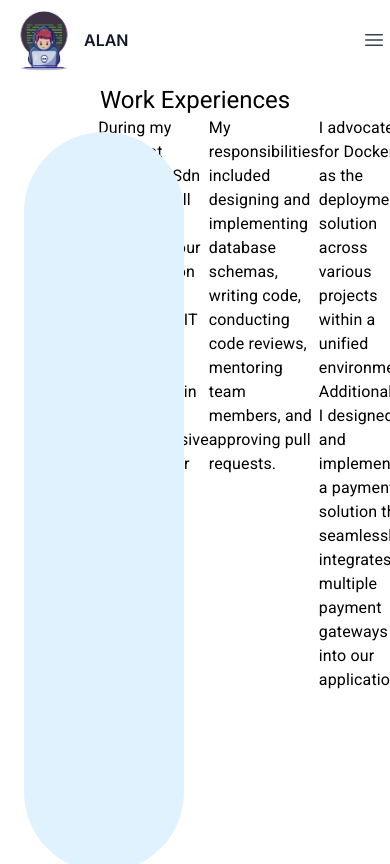
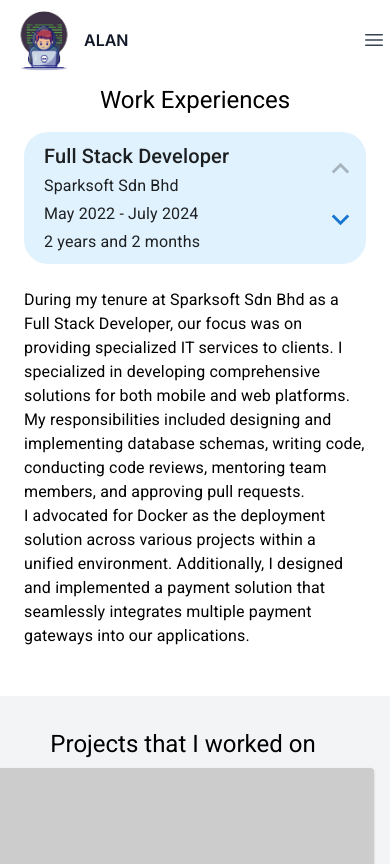
Before and after one commit to alanwsh/portfolio, a Next.js app: page /portfolio/experience in a window 390 px wide. Shown: the top 864 px of the page. Built offline with nearby package versions, Linux system fonts and the light colour scheme.

Commit message:
add responsiveness to experience page

```diff
--- a/src/app/portfolio/components/ProjectCard.tsx
+++ b/src/app/portfolio/components/ProjectCard.tsx
@@ -35,7 +35,7 @@ const Transition = React.forwardRef(function Transition(
 
 type ColorKey = "primary" | "alert" | "red";
 
-export default function ProjectCard({
+const ProjectCard: React.FC<Project> = ({
   name,
   title,
   subtitle,
@@ -45,9 +45,8 @@ export default function ProjectCard({
   categories,
   details,
   color = "primary",
-}: Project) {
+}) => {
   const [open, setOpen] = useState(false);
-
   const colorClasses = {
     primary: {
       text: "text-primary",
@@ -76,7 +75,13 @@ export default function ProjectCard({
   const { state, setState } = useAppContext();
 
   return (
-    <Grid item xs={12} sm={4} md={4} className="py-2 md:p-8">
+    <Grid
+      item
+      xs={12}
+      sm={4}
+      md={4}
+      style={{ paddingLeft: 28 }}
+    >
       <Card className="rounded-lg h-full">
         <div className="relative">
           <div
@@ -197,4 +202,5 @@ export default function ProjectCard({
       </Dialog>
     </Grid>
   );
-}
+};
+export default ProjectCard;
--- a/src/app/portfolio/components/experience.tsx
+++ b/src/app/portfolio/components/experience.tsx
@@ -12,7 +12,10 @@ import moment from "moment";
 import ProjectCard from "./ProjectCard";
 import { Experience, experiences } from "@/models/experiences";
 import { Project, Projects as allProjects } from "@/models/projects";
+import { useAppContext } from "@/context/app";
 export default function Experiences() {
+  const { state } = useAppContext();
+
   const StepIcon = styled("div")<{ active: boolean }>(({ theme, active }) => ({
     color: active ? theme.palette.primary.main : "lightgrey",
   }));
@@ -50,32 +53,63 @@ export default function Experiences() {
     setActiveStep((prevActiveStep) => prevActiveStep - 1);
   };
 
-  const _convertWorkingDuration = (start: Date, end?: Date) => {
-    let start_date = moment(start);
-    let end_date = end ? moment(end) : moment();
-    let total_months = end_date.diff(moment(start_date), "months");
-    let service_duration =
-      total_months >= 12
-        ? `${Math.floor(total_months / 12)} years and ${
-            total_months % 12
-          } months`
-        : `${total_months % 12} months`;
-    return `${start_date.format("MMMM YYYY")} - ${end_date.format(
-      "MMMM YYYY"
-    )} (${service_duration})`;
+  const MobileStepper = () => {
+    let working_duration = _convertWorkingDuration(
+      experiences[activeStep-1].start_date,
+      experiences[activeStep-1].end_date
+    );
+    return <Box className="relative rounded-3xl bg-primary-100 mt-4 mx-6 sticky top-64 flex">
+        <Stepper activeStep={activeStep} orientation="vertical">
+          <Step key={experiences[activeStep - 1].title}>
+            <StepLabel StepIconComponent={() => null}>
+              <div className="ml-3">
+                <Typography variant="h6" className="capitalize font-bold">
+                  {experiences[activeStep - 1].title}
+                </Typography>
+                <Typography variant="subtitle1">
+                  {experiences[activeStep - 1].company}
+                </Typography>
+                <Typography variant="subtitle1">
+                  {working_duration.date}
+                </Typography>
+                <Typography variant="subtitle1">
+                  {working_duration.duration}
+                </Typography>
+              </div>
+            </StepLabel>
+          </Step>
+        </Stepper>
+        <div className="mb-2 flex flex-1 flex-col items-end justify-center">
+          <IconButton
+            color="primary"
+            onClick={_handleBack}
+            disabled={activeStep <= 1}
+            aria-label="Previous Step"
+          >
+            <KeyboardArrowUp sx={{ fontSize: 35 }} />
+          </IconButton>
+          <IconButton
+            color="primary"
+            onClick={_handleNext}
+            disabled={activeStep >= experiences.length}
+            aria-label="Next Step"
+          >
+            <KeyboardArrowDown sx={{ fontSize: 35 }} />
+          </IconButton>
+        </div>
+    </Box>;
   };
 
-  return (
-    <section className="flex flex-col items-center justify-between">
-      <Typography variant="h5" className="text-center font-bold">
-        Work Experiences
-      </Typography>
-      <Grid container spacing={3}>
-        <Grid item xs={4}>
-          <Box className="relative rounded-full bg-primary-100 p-20 overflow-hidden mt-4 mx-6">
+  const WebStepper = () => (
+    <Box className="relative rounded-full bg-primary-100 p-20 py-4 2xl:py-20 overflow-hidden mt-4 mx-6 ">
       <Box className="overflow-auto h-full w-full mx-6 flex">
         <Stepper activeStep={activeStep} orientation="vertical">
-                {experiences.map((step, experience_index) => (
+          {experiences.map((step, experience_index) => {
+            let working_duration = _convertWorkingDuration(
+              step.start_date,
+              step.end_date
+            );
+            return (
               <Step key={step.title}>
                 <StepLabel
                   StepIconComponent={() => (
@@ -86,25 +120,18 @@ export default function Experiences() {
                   )}
                 >
                   <div className="ml-3">
-                        <Typography
-                          variant="h6"
-                          className="capitalize font-bold"
-                        >
+                    <Typography variant="h6" className="capitalize font-bold">
                       {step.title}
                     </Typography>
+                    <Typography variant="subtitle1">{step.company}</Typography>
                     <Typography variant="subtitle1">
-                          {step.company}
-                        </Typography>
-                        <Typography variant="subtitle1">
-                          {_convertWorkingDuration(
-                            step.start_date,
-                            step.end_date
-                          )}
+                      {working_duration.date} ({working_duration.duration})
                     </Typography>
                   </div>
                 </StepLabel>
               </Step>
-                ))}
+            );
+          })}
         </Stepper>
         <div className="mb-2 flex flex-1 flex-col items-end justify-center">
           <IconButton
@@ -126,9 +153,36 @@ export default function Experiences() {
         </div>
       </Box>
     </Box>
+  );
+  const _convertWorkingDuration = (start: Date, end?: Date) => {
+    let start_date = moment(start);
+    let end_date = end ? moment(end) : moment();
+    let total_months = end_date.diff(moment(start_date), "months");
+    let service_duration =
+      total_months >= 12
+        ? `${Math.floor(total_months / 12)} years and ${
+            total_months % 12
+          } months`
+        : `${total_months % 12} months`;
+    return {
+      date: `${start_date.format("MMMM YYYY")} - ${end_date.format(
+        "MMMM YYYY"
+      )}`,
+      duration: service_duration,
+    };
+  };
+
+  return (
+    <section className="flex flex-col items-center justify-between">
+      <Typography variant="h5" className="text-center font-bold">
+        Work Experiences
+      </Typography>
+      <Grid container spacing={3}>
+        <Grid item xs={12} xl={4}>
+          {state.mobile ? <MobileStepper /> : <WebStepper />}
         </Grid>
-        <Grid item xs={8} className="flex justify-center flex-col px-4">
-          {experience?.content}
+        <Grid item xs={12} xl={8} className="flex justify-center flex-col">
+          <div className="px-6 2xl:px-0">{experience?.content}</div>
         </Grid>
         <div className="px-4 bg-gray-100 mt-12 pt-8 w-full">
           <Typography variant="h5" className="text-center font-bold">
@@ -136,7 +190,7 @@ export default function Experiences() {
           </Typography>
           <Grid container spacing={8} className="py-2 m-0 w-full">
             {projects?.map((project, index) => (
-              <ProjectCard key={`${experience?.id}_${index}`} {...project} />
+              <ProjectCard key={`${experience?.id}_${index}`} {...project}/>
             ))}
           </Grid>
         </div>
```
Lines whose indentation alone changed are shown as unchanged.
